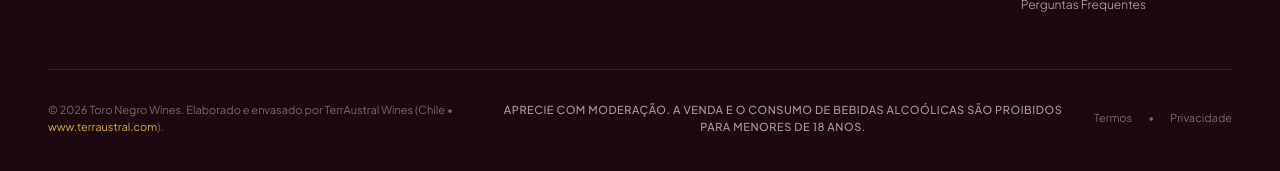
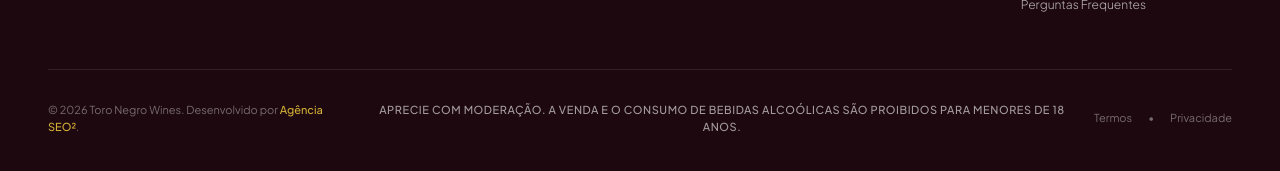
Before and after one commit to Gabvieira1/toro-negro, a plain HTML site: page index.html in a window 1280 px wide. Shown: the part 5983-6154 px from the top of the page. Drawn offline with nearby package versions, Linux system fonts and the light colour scheme.

Commit message:
fix(footer): replace credits with Desenvolvido por Agência SEO²

```diff
--- a/index.html
+++ b/index.html
@@ -988,7 +988,7 @@ A Lenda • O Nome • A Origem
 </div>
 <!-- Legal & Age Disclaimer -->
 <div class="pt-8 border-t border-white/10 flex flex-col md:flex-row items-center justify-between text-[11px] text-white/40 gap-4">
-<p>© 2026 Toro Negro Wines. Elaborado e envasado por TerrAustral Wines (Chile • <a class="text-gold-400 hover:underline" href="https://www.terraustral.com" rel="noopener noreferrer" target="_blank">www.terraustral.com</a>).</p>
+<p>© 2026 Toro Negro Wines. Desenvolvido por <span class="text-gold-400 font-medium">Agência SEO²</span>.</p>
 <p class="text-center font-medium text-white/60 tracking-wider uppercase">
           Aprecie com moderação. A venda e o consumo de bebidas alcoólicas são proibidos para menores de 18 anos.
         </p>
```
Also changed, not shown: login-b2b.html (+1 -1 lines).
